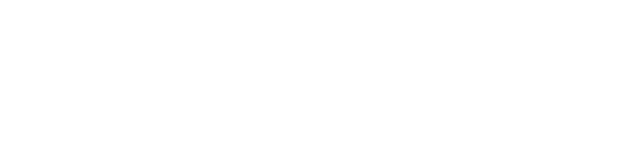
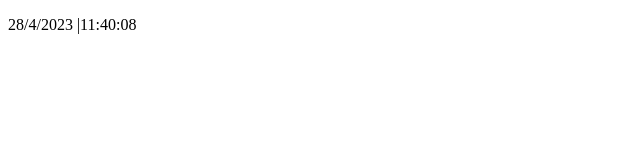
Before and after one commit to acciojob/clock-vidyatiwrai, a website: page main.html in a window 1280 px wide. Shown: the whole page, without its empty margins (0-640 px from the left). Drawn offline with Linux system fonts and the light colour scheme.

Commit message:
created a submission

```diff
--- a/main.html
+++ b/main.html
@@ -6,8 +6,10 @@
 	<link rel="stylesheet" href="styles.css">
 </head>
 
-<body>
-	<!-- the entire body must be written by student -->
+<body onload="timeCount();">
+
+  <p id="timer"></p>
+
     <script type="text/javascript" src="./script.js">
 </script>
 
--- a/script.js
+++ b/script.js
@@ -1 +1,22 @@
 //your JS code here. If required.
+function timeCount() {
+                var today = new Date();
+
+                var day = today.getDate();
+                var month = today.getMonth()+1;
+                var year = today.getFullYear();
+
+                var hour = today.getHours();
+                if(hour<10)hour = "0"+hour;
+
+                var minute = today.getMinutes();
+                if(minute<10)minute = "0"+minute;
+
+                var second = today.getSeconds();
+                if(second<10)second = "0"+second;
+
+                document.getElementById("timer").innerHTML =
+                day+"/"+month+"/"+year+" |"+hour+":"+minute+":"+second;
+
+                setTimeout("timeCount()", 1000);
+        }
```
